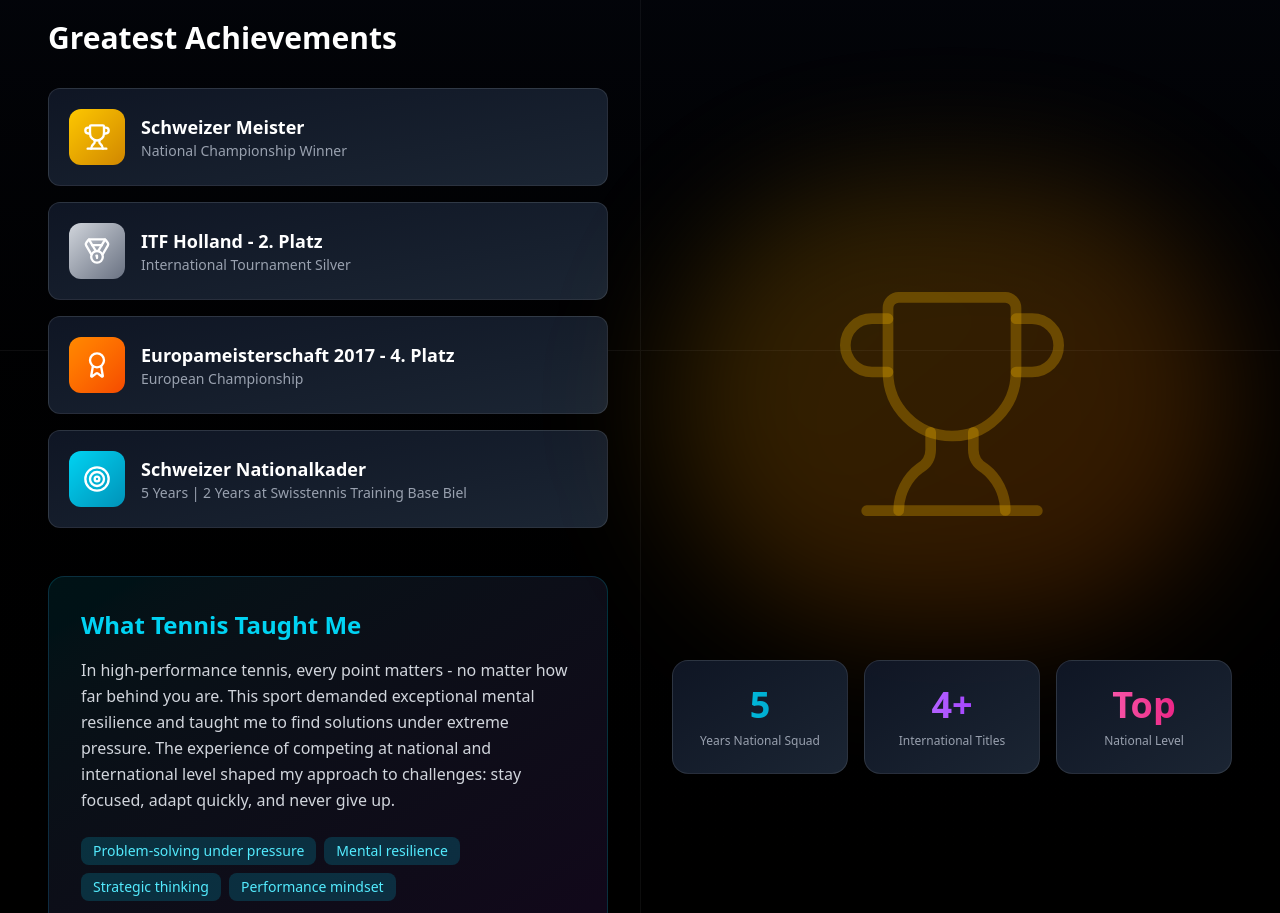
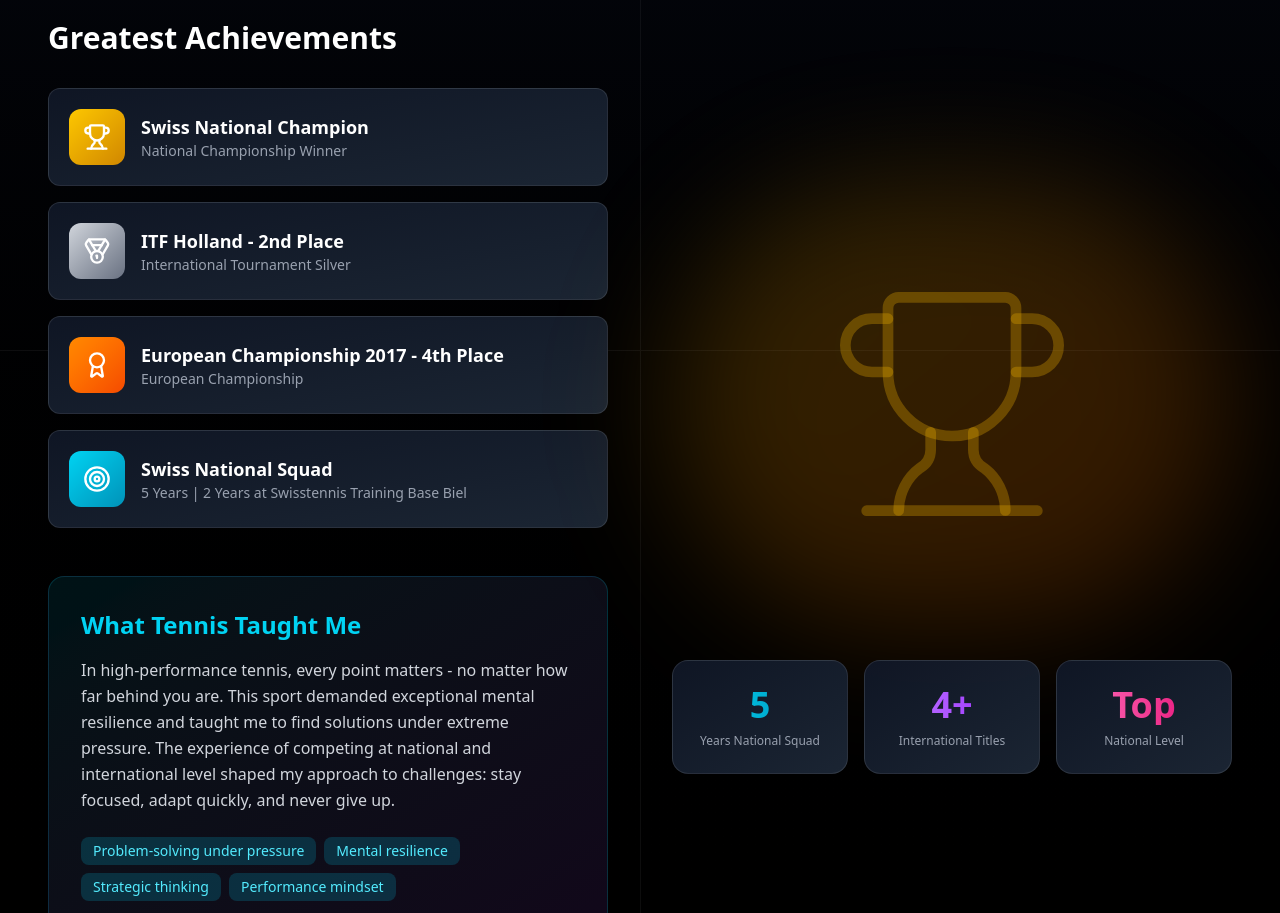
Before and after one commit to GianlucaMarin/portfolio-website, a React (Vite) app: page / in a window 1280 px wide. Shown: the part 5182-6095 px from the top of the page. Built offline with nearby package versions, Linux system fonts and the light colour scheme.

Commit message:
sport sektion übersetzung

```diff
--- a/src/components/Sports.jsx
+++ b/src/components/Sports.jsx
@@ -4,25 +4,25 @@ import { Trophy, Award, Target, Medal } from 'lucide-react';
 const Sports = () => {
   const achievements = [
     {
-      title: 'Schweizer Meister',
+      title: 'Swiss National Champion',
       detail: 'National Championship Winner',
       icon: Trophy,
       gradient: 'from-yellow-400 to-yellow-600'
     },
     {
-      title: 'ITF Holland - 2. Platz',
+      title: 'ITF Holland - 2nd Place',
       detail: 'International Tournament Silver',
       icon: Medal,
       gradient: 'from-gray-300 to-gray-500'
     },
     {
-      title: 'Europameisterschaft 2017 - 4. Platz',
+      title: 'European Championship 2017 - 4th Place',
       detail: 'European Championship',
       icon: Award,
       gradient: 'from-orange-400 to-orange-600'
     },
     {
-      title: 'Schweizer Nationalkader',
+      title: 'Swiss National Squad',
       detail: '5 Years | 2 Years at Swisstennis Training Base Biel',
       icon: Target,
       gradient: 'from-cyan-400 to-cyan-600'
```
